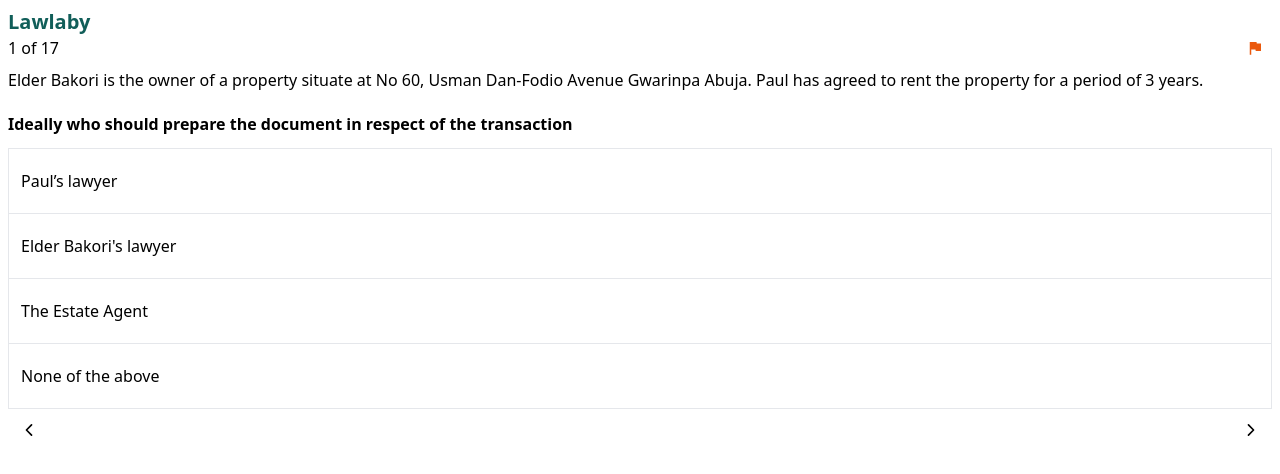
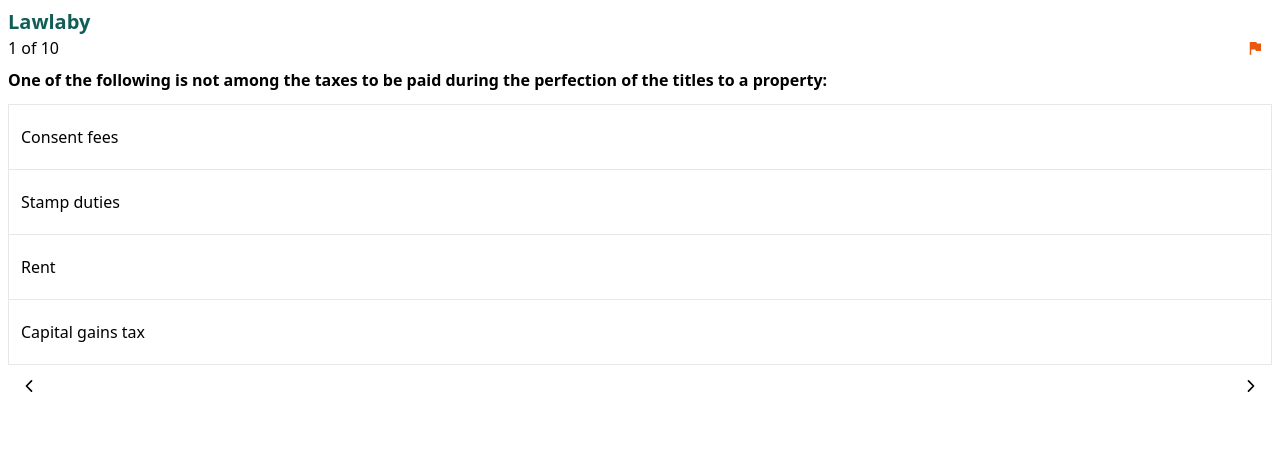
Before and after one commit to dekunle02/lawlaby-demo, a React (Create React App) app: page / in a window 1280 px wide. Shown: the top 474 px of the page. Built offline with nearby package versions, Linux system fonts and the light colour scheme.

Commit message:
fix: reduced question length to 10

```diff
--- a/src/Bank.ts
+++ b/src/Bank.ts
@@ -1,18 +1,18 @@
 interface BaseQuestion {
-  id: Number;
-  body: String;
+  id: number;
+  body: string;
 }
 
 export interface Option {
-  body: String;
-  isCorrect?: Boolean;
+  body: string;
+  isCorrect?: boolean;
 }
 
 export interface Question {
-  id: Number;
-  parentId?: Number;
+  id: number;
+  parentId?: number;
   parent?: BaseQuestion;
-  body: String;
+  body: string;
   options: Option[];
 }
 
@@ -33,28 +33,28 @@ const BaseQuestions: BaseQuestion[] = [
 ];
 
 const Questions: Question[] = [
-  {
-    id: 1,
-    parentId: 1,
-    body: `Ideally who should prepare the document in respect of the transaction`,
-    options: [
-      { body: "Paul’s lawyer", isCorrect: false },
-      { body: "Elder Bakori's lawyer", isCorrect: true },
-      { body: "The Estate Agent", isCorrect: false },
-      { body: "None of the above", isCorrect: false },
-    ],
-  },
-  {
-    id: 2,
-    parentId: 1,
-    body: `Is the above transaction required to be by deed?`,
-    options: [
-      { body: "Yes", isCorrect: true },
-      { body: "No" },
-      { body: "It depends on the agreement of the parties" },
-      { body: "All of the above" },
-    ],
-  },
+  // {
+  //   id: 1,
+  //   parentId: 1,
+  //   body: `Ideally who should prepare the document in respect of the transaction`,
+  //   options: [
+  //     { body: "Paul’s lawyer", isCorrect: false },
+  //     { body: "Elder Bakori's lawyer", isCorrect: true },
+  //     { body: "The Estate Agent", isCorrect: false },
+  //     { body: "None of the above", isCorrect: false },
+  //   ],
+  // },
+  // {
+  //   id: 2,
+  //   parentId: 1,
+  //   body: `Is the above transaction required to be by deed?`,
+  //   options: [
+  //     { body: "Yes", isCorrect: true },
+  //     { body: "No" },
+  //     { body: "It depends on the agreement of the parties" },
+  //     { body: "All of the above" },
+  //   ],
+  // },
   {
     id: 3,
     body: `One of the following is not among the taxes to be paid during the perfection of the titles to a property:`,
@@ -65,23 +65,23 @@ const Questions: Question[] = [
       { body: "Capital gains tax" },
     ],
   },
-  {
-    id: 4,
-    body: "The chargeable gain is the;",
-    options: [
-      {
-        body: "Difference between the cost of the asset and the consideration received on its disposal",
-        isCorrect: true,
-      },
-      { body: "The whole sum realized after the sale of the asset" },
-      {
-        body: "The Sum that the FIRS directs to the chargeable gain after inspecting the property",
-      },
-      {
-        body: "It is a contribution therefore the vendor can choose the amount to pay",
-      },
-    ],
-  },
+  // {
+  //   id: 4,
+  //   body: "The chargeable gain is the;",
+  //   options: [
+  //     {
+  //       body: "Difference between the cost of the asset and the consideration received on its disposal",
+  //       isCorrect: true,
+  //     },
+  //     { body: "The whole sum realized after the sale of the asset" },
+  //     {
+  //       body: "The Sum that the FIRS directs to the chargeable gain after inspecting the property",
+  //     },
+  //     {
+  //       body: "It is a contribution therefore the vendor can choose the amount to pay",
+  //     },
+  //   ],
+  // },
   {
     id: 5,
     body: "All but one of these is true of a power of attorney:",
@@ -92,25 +92,25 @@ const Questions: Question[] = [
       { body: "It is a specie of a deed poll" },
     ],
   },
-  {
-    id: 6,
-    body: "In Revival and Republication of Will it may be done through – Sect 15 Wills Law Lagos State",
-    options: [
-      {
-        body: "A duly executed codicil with intention to revive the revoked Will",
-        isCorrect: true,
-      },
-      {
-        body: "Taking instructions to draft Will",
-      },
-      {
-        body: "Writing with a declaration to court of intention",
-      },
-      {
-        body: "None of the above… ",
-      },
-    ],
-  },
+  // {
+  //   id: 6,
+  //   body: "In Revival and Republication of Will it may be done through – Sect 15 Wills Law Lagos State",
+  //   options: [
+  //     {
+  //       body: "A duly executed codicil with intention to revive the revoked Will",
+  //       isCorrect: true,
+  //     },
+  //     {
+  //       body: "Taking instructions to draft Will",
+  //     },
+  //     {
+  //       body: "Writing with a declaration to court of intention",
+  //     },
+  //     {
+  //       body: "None of the above… ",
+  //     },
+  //   ],
+  // },
   {
     id: 7,
     parentId: 2,
@@ -138,16 +138,16 @@ const Questions: Question[] = [
     ],
   },
 
-  {
-    id: 9,
-    body: "Below are examples of documents which constitute good root of title except one",
-    options: [
-      { body: "Certificate of title" },
-      { body: "A deed of gift" },
-      { body: "Equitable mortgage", isCorrect: true },
-      { body: "Registered titles" },
-    ],
-  },
+  // {
+  //   id: 9,
+  //   body: "Below are examples of documents which constitute good root of title except one",
+  //   options: [
+  //     { body: "Certificate of title" },
+  //     { body: "A deed of gift" },
+  //     { body: "Equitable mortgage", isCorrect: true },
+  //     { body: "Registered titles" },
+  //   ],
+  // },
 
   {
     id: 10,
@@ -192,43 +192,43 @@ const Questions: Question[] = [
     ],
   },
 
-  {
-    id: 13,
-    parentId: 3,
-    body: "Which of the persons below is saddled with the responsibility of drafting the document required at the contract stage of the transaction",
-    options: [
-      {
-        body: "Mr. Rich-Boy’s Solicitor",
-        isCorrect: true,
-      },
-      { body: "Mrs. Rose’ Solicitor" },
-      {
-        body: "The two Solicitors acting together",
-      },
-      { body: "Registrar of deeds" },
-    ],
-  },
-  {
-    id: 14,
-    parentId: 3,
-    body: "One of the following does not apply after the contract stage:",
-    options: [
-      {
-        body: "Mr. Rich-Boy’s death will not affect the contract",
-      },
-      {
-        body: "Mr. Rose is automatically entitled to possession",
-        isCorrect: true,
-      },
+  // {
+  //   id: 13,
+  //   parentId: 3,
+  //   body: "Which of the persons below is saddled with the responsibility of drafting the document required at the contract stage of the transaction",
+  //   options: [
+  //     {
+  //       body: "Mr. Rich-Boy’s Solicitor",
+  //       isCorrect: true,
+  //     },
+  //     { body: "Mrs. Rose’ Solicitor" },
+  //     {
+  //       body: "The two Solicitors acting together",
+  //     },
+  //     { body: "Registrar of deeds" },
+  //   ],
+  // },
+  // {
+  //   id: 14,
+  //   parentId: 3,
+  //   body: "One of the following does not apply after the contract stage:",
+  //   options: [
+  //     {
+  //       body: "Mr. Rich-Boy’s death will not affect the contract",
+  //     },
+  //     {
+  //       body: "Mr. Rose is automatically entitled to possession",
+  //       isCorrect: true,
+  //     },
 
-      {
-        body: "Mr. Rose acquires an equity in respect of the property",
-      },
-      {
-        body: "Mr. Rich-Boy becomes a qualified trustee in respect of the property",
-      },
-    ],
-  },
+  //     {
+  //       body: "Mr. Rose acquires an equity in respect of the property",
+  //     },
+  //     {
+  //       body: "Mr. Rich-Boy becomes a qualified trustee in respect of the property",
+  //     },
+  //   ],
+  // },
   {
     id: 15,
     body: "Which of the following is not a feature of a deed?",
--- a/src/pages/Home.tsx
+++ b/src/pages/Home.tsx
@@ -6,10 +6,10 @@ import { Question, Questions, BaseQuestions, Option } from "../Bank";
 
 function Home() {
   const navigate = useNavigate();
-  const [questionId, setQuestionId] = useState(1);
+  const [questionIdx, setQuestionIdx] = useState(0);
   const [score, setScore] = useState(0);
 
-  const question = getQuestionById(questionId);
+  const question = getQuestionByIdx(questionIdx);
 
   function handleOptionClick(o: Option, button: HTMLButtonElement) {
     if (o.isCorrect) {
@@ -25,16 +25,16 @@ function Home() {
   }
 
   function handleNextClick() {
-    if (questionId !== Questions.length) {
-      setQuestionId((prev) => prev + 1);
+    if (questionIdx !== Questions.length - 1) {
+      setQuestionIdx((prev) => prev + 1);
     } else {
       navigate(`/end?score=${score}`);
     }
   }
 
   function handlePreviousClick() {
-    if (questionId > 1) {
-      setQuestionId((prev) => prev - 1);
+    if (questionIdx > 0) {
+      setQuestionIdx((prev) => prev - 1);
     }
   }
 
@@ -52,7 +52,7 @@ function Home() {
 
       {/* top */}
       <div className="flex flex-row justify-between pr-2 items-center mb-2">
-        <span>{`${question.id} of ${Questions.length}`}</span>
+        <span>{`${questionIdx + 1} of ${Questions.length}`}</span>
         <button
           onClick={handleQuestionFlag}
           className="text-lg  text-orange-600"
@@ -97,8 +97,8 @@ function Home() {
   );
 }
 
-function getQuestionById(id: Number): Question | undefined {
-  const q = Questions.find((q) => q.id === id);
+function getQuestionByIdx(idx: number): Question | undefined {
+  const q = Questions[idx];
   if (q && q.parentId) {
     q.parent = BaseQuestions.find((b) => b.id === q.id);
   }
```
